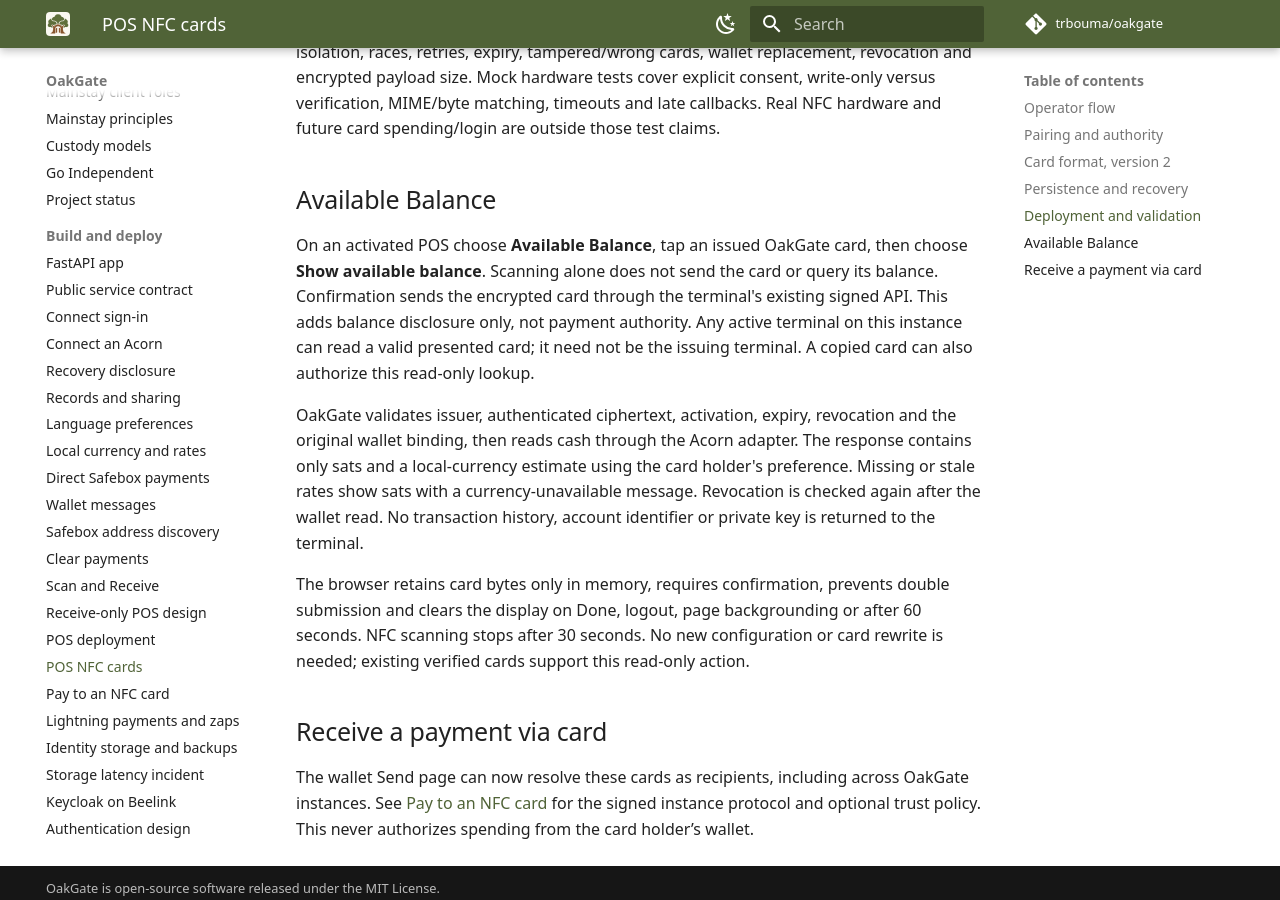
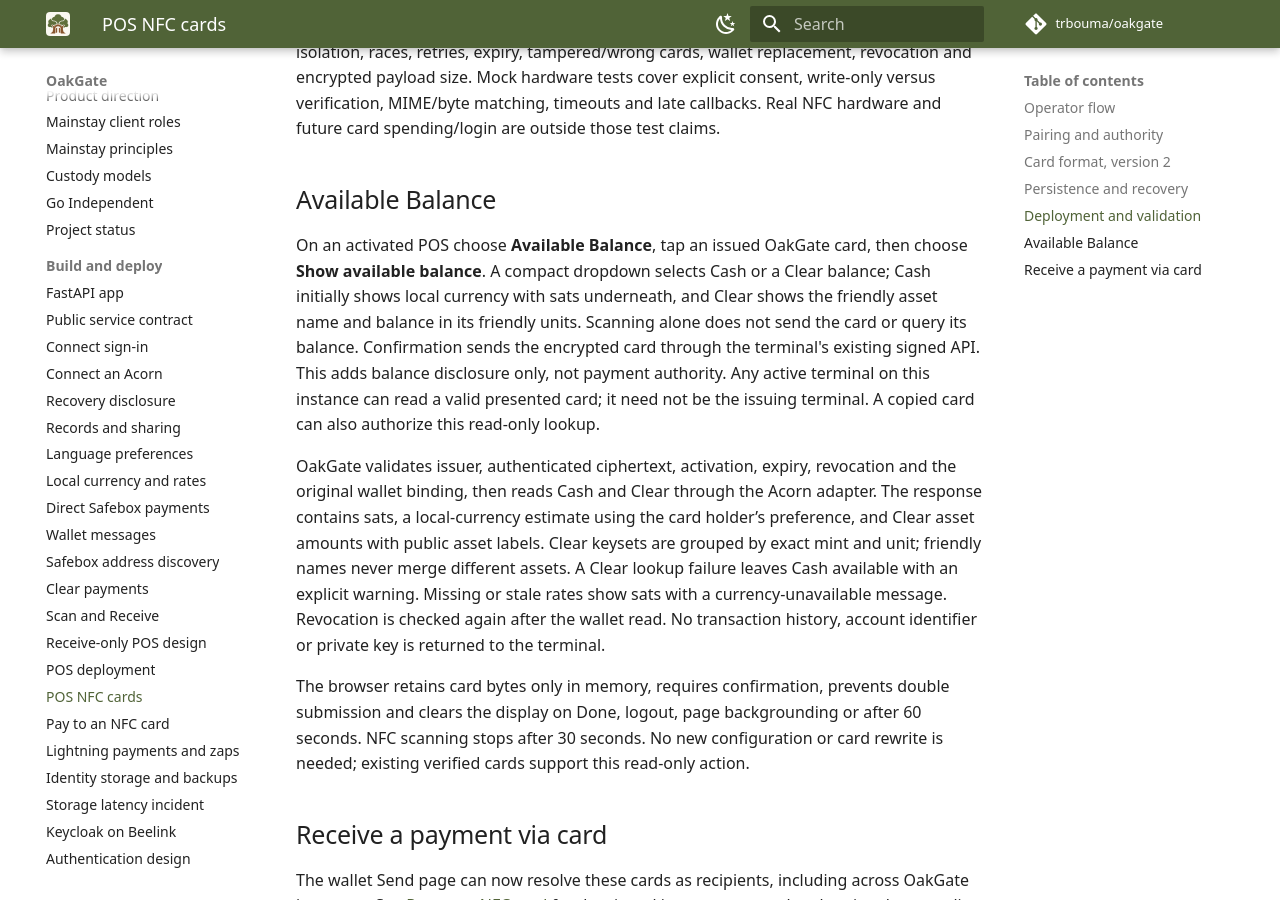
Before and after one commit to trbouma/oakgate, an MkDocs documentation site: the page built from docs/025-pos-nfc-cards.md, in a window 1280 px wide and 900 px high, scrolled down 3633 px. Built offline with MkDocs 1.6.1 and Material for MkDocs 9.7.7, drawn with Linux system fonts in a browser that asks for light colours; comment, search, counter and statistics services are not loaded.

Commit message:
feat: show Cash and Clear balances in NFC balance lookup
- Add compact dropdown to select a balance
- Display friendly Clear names and units
- Keep Cash available when Clear lookup fails
- Preserve card authorization and automatic display cleanup

```diff
--- a/docs/025-pos-nfc-cards.md
+++ b/docs/025-pos-nfc-cards.md
@@ -145,16 +145,20 @@
 ## Available Balance
 
 On an activated POS choose **Available Balance**, tap an issued OakGate card,
-then choose **Show available balance**. Scanning alone does not send the card or
+then choose **Show available balance**. A compact dropdown selects Cash or a Clear
+balance; Cash initially shows local currency with sats underneath, and Clear shows
+the friendly asset name and balance in its friendly units. Scanning alone does not send the card or
 query its balance. Confirmation sends the encrypted card through the terminal's
 existing signed API. This adds balance disclosure only, not payment authority.
 Any active terminal on this instance can read a valid presented card; it need not
 be the issuing terminal. A copied card can also authorize this read-only lookup.
 
 OakGate validates issuer, authenticated ciphertext, activation, expiry, revocation
-and the original wallet binding, then reads cash through the Acorn adapter.
-The response contains only sats and a local-currency estimate using the card
-holder's preference. Missing or stale rates show sats with a currency-unavailable
+and the original wallet binding, then reads Cash and Clear through the Acorn adapter.
+The response contains sats, a local-currency estimate using the card holder’s
+preference, and Clear asset amounts with public asset labels. Clear keysets are
+grouped by exact mint and unit; friendly names never merge different assets. A
+Clear lookup failure leaves Cash available with an explicit warning. Missing or stale rates show sats with a currency-unavailable
 message. Revocation is checked again after the wallet read. No transaction
 history, account identifier or private key is returned to the terminal.
 
```
Also changed, not shown: pos/static/card-balance.js (+28 -6 lines), 5 other files.
